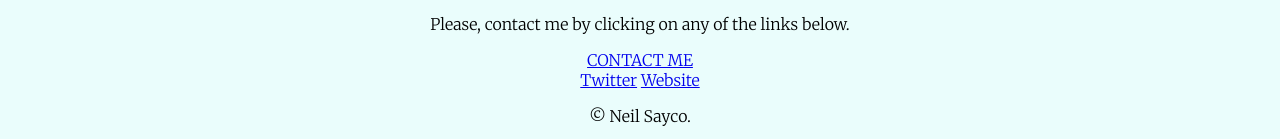
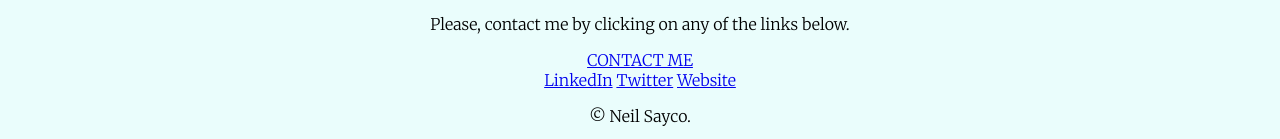
Before and after one commit to Man0ngCodes/cv, a plain HTML site: page index.html in a window 1280 px wide. Shown: the part 3694-3833 px from the top of the page. Drawn offline with Linux system fonts and the light colour scheme; a web font is replaced by a local one.

Commit message:
Updated index.html
updated line 64 to include LinkedIn anchor tag description.

```diff
--- a/index.html
+++ b/index.html
@@ -61,7 +61,7 @@
   </div>
 
   <div class="bottom-container">
-    <a class="footer-link" href="https://www.linkedin.com/in/neil-sayco-375193197" target="_blank"></a>
+    <a class="footer-link" href="https://www.linkedin.com/in/neil-sayco-375193197" target="_blank">LinkedIn</a>
     <a class="footer-link" href="https://twitter.com/@neil_sayco" target="_blank">Twitter</a>
     <a class="footer-link" href="https://man0ngcodes.github.io/cv/" target="_blank">Website</a>
     <p>© Neil Sayco.</p>
```
